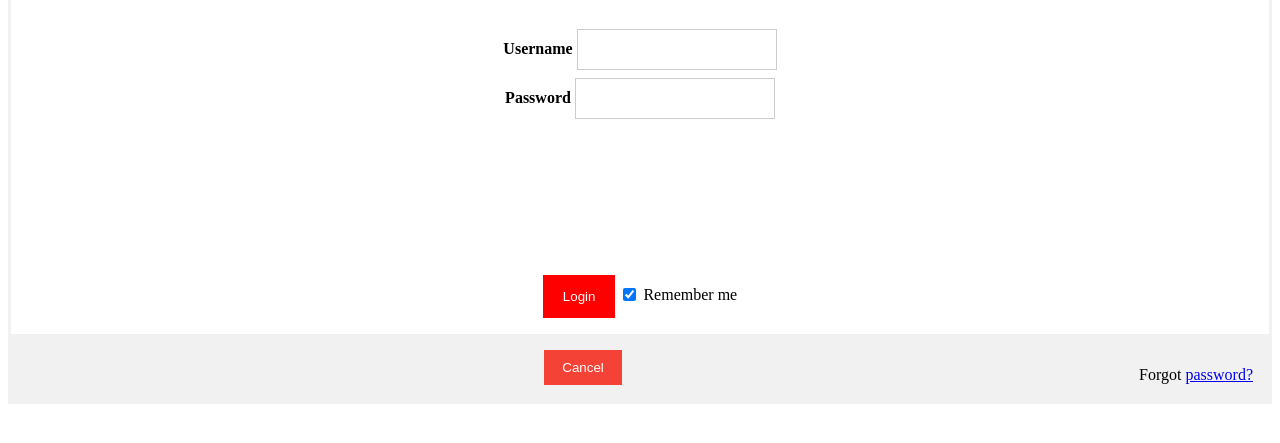
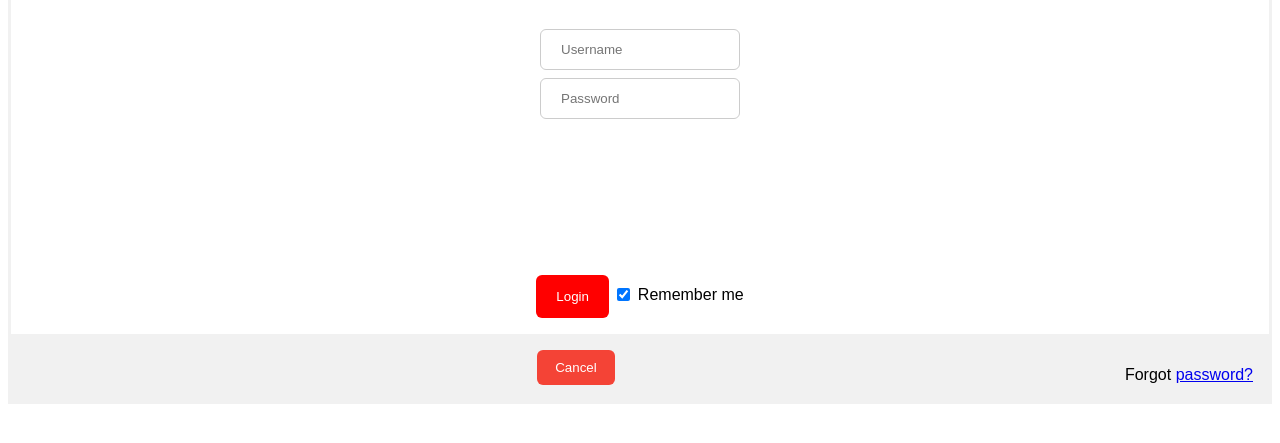
Before and after one commit to hypertextmarkupwinners/ITMD362Project2, a plain HTML site: page index.html in a window 1280 px wide. Shown: the part 149-592 px from the top of the page. Drawn offline with Linux system fonts and the light colour scheme.

Commit message:
LOGIN PAGE MINOR
I MADE A MINOR CHANGE: Rounded the boxes

```diff
--- a/index.html
+++ b/index.html
@@ -14,11 +14,11 @@
   </div>
 
   <div class="container">
-    <label><b>Username</b></label>
-    <input type="text"  name="uname" required>
+
+    <input type="text" placeholder="Username" name="uname" required>
 	<br>
-    <label><b>Password</b></label>
-    <input type="password" name="psw" required>
+
+    <input type="password" placeholder="Password" name="psw" required>
     <br>
     <button type="submit">Login</button>
     <input type="checkbox" checked="checked"> Remember me
--- a/login.css
+++ b/login.css
@@ -1,3 +1,4 @@
+
 
 form {
     border: 3px solid #f1f1f1;
@@ -11,6 +12,8 @@ input[type=text] {
     display: inline-block;
     border: 1px solid #ccc;
     box-sizing: border-box;
+	font-family: 'Oswald', sans-serif;
+	border-radius: 6px;
 }
 input[type=password]{
     width: 200px;
@@ -19,6 +22,8 @@ input[type=password]{
     display: inline-block;
     border: 1px solid #ccc;
     box-sizing: border-box;
+	font-family: 'Oswald', sans-serif;
+	border-radius: 6px;
 }
 
 
@@ -32,6 +37,7 @@ button {
     border: none;
     cursor: pointer;
     width: 200px;
+	font-family: 'Oswald', sans-serif;
 
 }
 [type="submit"]{
@@ -39,6 +45,8 @@ button {
 	margin-right: auto;
 	width: inherit;
 	margin-top: 12%;
+	font-family: 'Oswald', sans-serif;
+	border-radius: 6px;
 }
 
 button:hover {
@@ -49,6 +57,8 @@ button:hover {
     width: auto;
     padding: 10px 18px;
     background-color: #f44336;
+	font-family: 'Oswald', sans-serif;
+	border-radius: 6px;
 }
 
 .imgcontainer {
@@ -68,6 +78,7 @@ img.avatar {
 span.psw {
     float: right;
     padding-top: 16px;
+	font-family: 'Oswald', sans-serif;
 }
 
 /* Change styles for span and cancel button on extra small screens */
@@ -75,6 +86,7 @@ span.psw {
     span.psw {
        display: block;
        float: none;
+	   font-family: 'Oswald', sans-serif;
     }
     .cancelbtn {
        width: 100%;
@@ -84,11 +96,13 @@ form {
 
     display: inline-block;
     text-align: center;
+	font-family: 'Oswald', sans-serif;
 }
     }
 button {
 	display: inline-block;
     text-align: center;
+	font-family: 'Oswald', sans-serif;
 }
 @media screen and (max-width: 300px) {
     span.psw {
```
